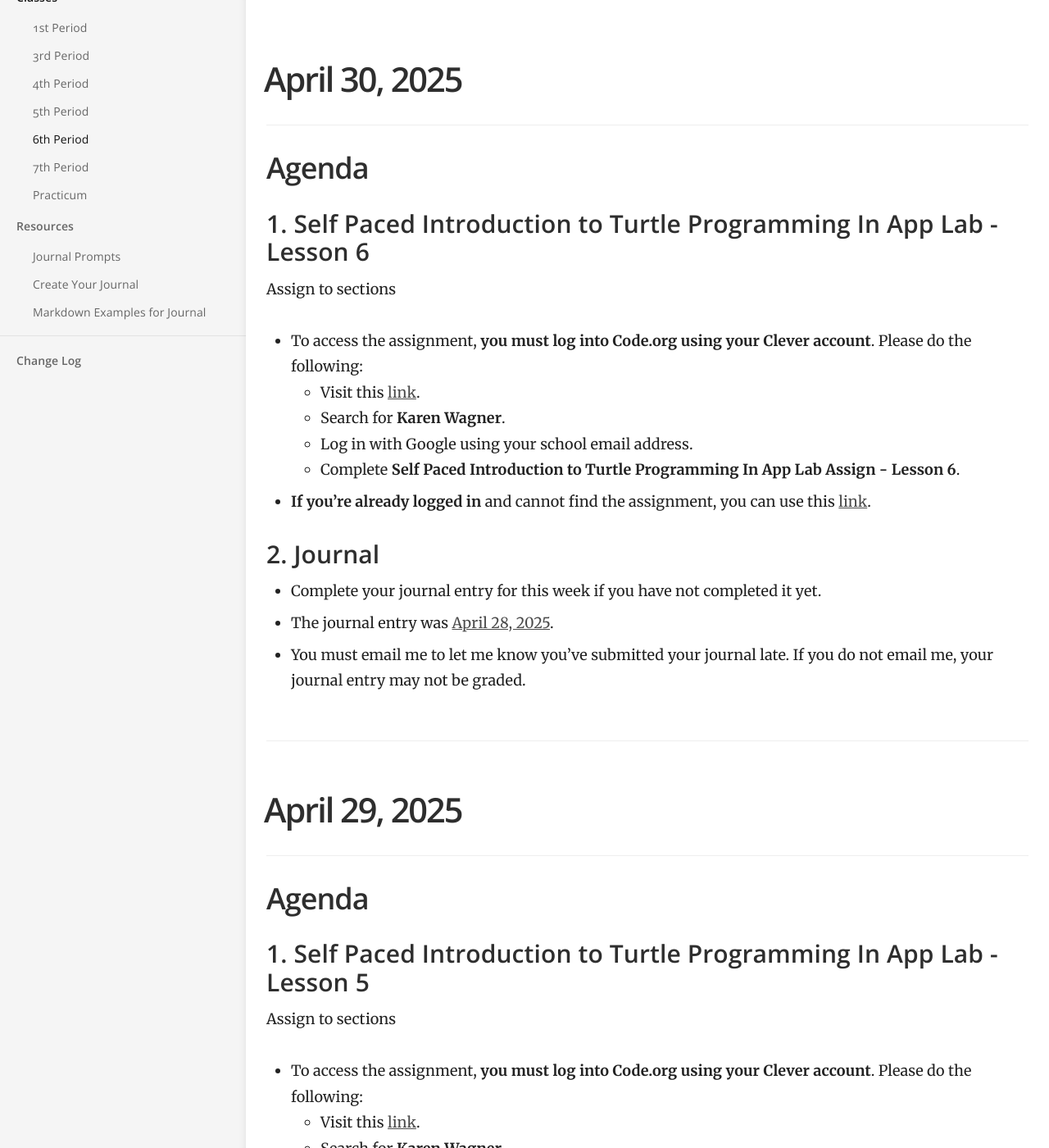
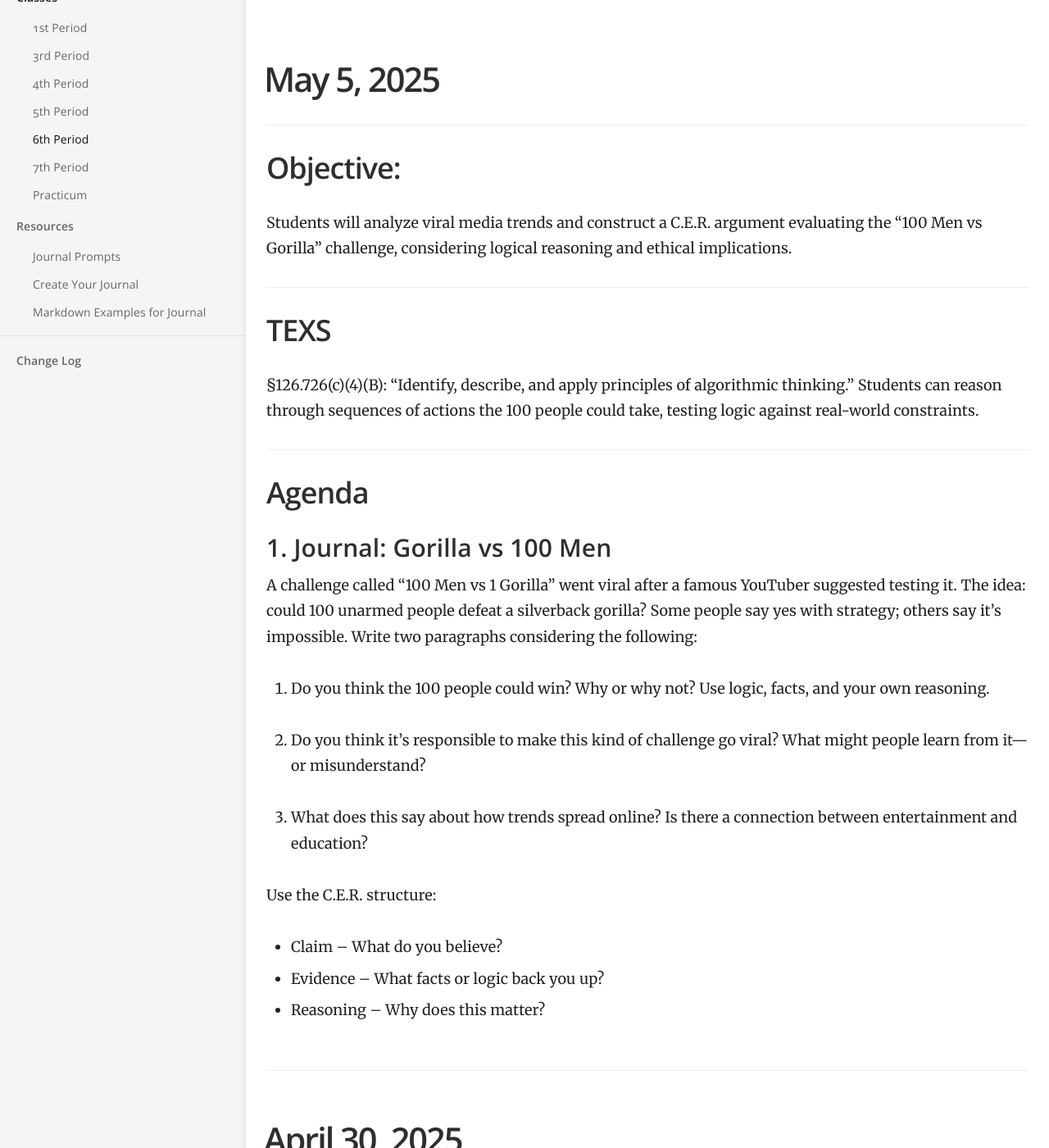
Before and after one commit to mswhitby/classroom, a Jekyll site: the page built from _docs/classes/6th.md, in a window 1280 px wide and 1400 px high, scrolled down 203 px. Shown: the whole window at 82% size. Built offline with Jekyll 4.4.1, drawn with Linux system fonts in a browser that asks for light colours.

Commit message:
Updated lessons

```diff
--- a/_docs/classes/6th.md
+++ b/_docs/classes/6th.md
@@ -5,6 +5,40 @@ category: Classes
 order: 5
 ---
 
+# May 5, 2025
+
+## Objective:
+
+Students will analyze viral media trends and construct a C.E.R. argument evaluating the “100 Men vs Gorilla” challenge, considering logical reasoning and ethical implications.
+
+
+## TEXS
+
+<!-- Fundamentals of CS –  -->
+
+§126.726(c)(4)(B): “Identify, describe, and apply principles of algorithmic thinking.” Students can reason through sequences of actions the 100 people could take, testing logic against real-world constraints.
+
+
+
+## Agenda
+
+### 1. Journal: Gorilla vs 100 Men
+
+A challenge called “100 Men vs 1 Gorilla” went viral after a famous YouTuber suggested testing it. The idea: could 100 unarmed people defeat a silverback gorilla? Some people say yes with strategy; others say it’s impossible. Write two paragraphs considering the following:
+
+1. Do you think the 100 people could win? Why or why not? Use logic, facts, and your own reasoning.
+
+2. Do you think it’s responsible to make this kind of challenge go viral? What might people learn from it—or misunderstand?
+
+3. What does this say about how trends spread online? Is there a connection between entertainment and education?
+
+Use the C.E.R. structure:
+
+- Claim – What do you believe?
+- Evidence – What facts or logic back you up?
+- Reasoning – Why does this matter?
+
+----
 
 # April 30, 2025
 
```
